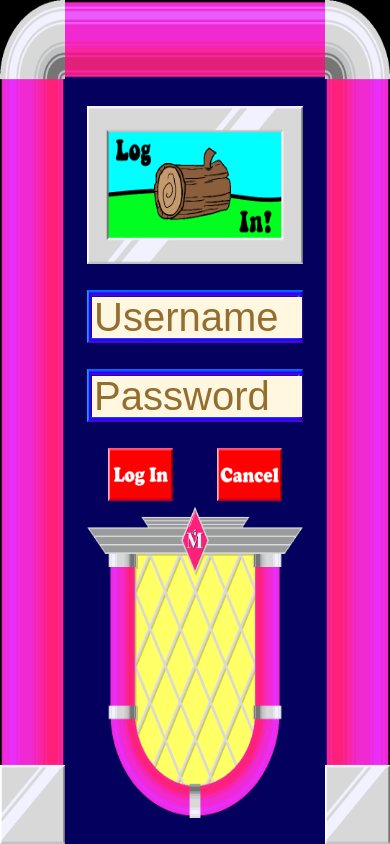
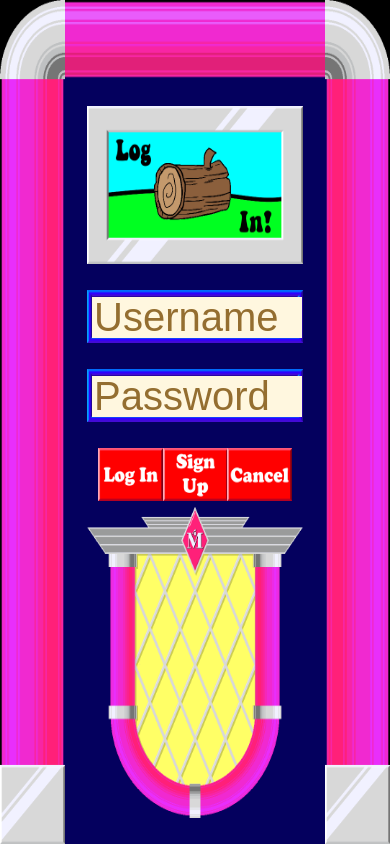
Before and after one commit to Mollydunnn/COMP322, a website: page www/SignUp.html in a window 390 px wide. Drawn offline with Linux system fonts and the light colour scheme.

Commit message:
Added sign in and exit buttons

```diff
--- a/www/SignUp.html
+++ b/www/SignUp.html
@@ -33,6 +33,7 @@
     <input type="text" id="Password" placeholder="Password">
 
     <a href="index.html"><img src="img/Login/ButLog.png" id="ButLog"></a>
+    <a href="index.html"><img src="img/Login/ButSign.png" id="ButSign"></a>
     <a href="index.html"><img src="img/UI/ButCancel.png" id="ButCancel"></a>
     <img src="img/UI/Vent.png" id="Vent">
     <!--<script src="../platforms/ios/platform_www/cordova.js"></script>-->
--- a/www/css/SignUp.css
+++ b/www/css/SignUp.css
@@ -48,7 +48,6 @@ body {
     left: 23.611%;
     height: 4.6875%;
     width: 52.778%;
-
     border: none;
     background-color: #FFF7DF;
     color: #946E30;
@@ -61,7 +60,6 @@ body {
     left: 23.611%;
     height: 4.6875%;
     width: 52.778%;
-
     border: none;
     background-color: #FFF7DF;
     color: #946E30;
@@ -71,7 +69,15 @@ body {
 #ButLog {
     position: fixed;
     top: 53.125%;
-    left: 27.778%;
+    left: 25%;
+    height: 6.25%;
+    width: 16.667%;
+}
+
+#ButSign {
+    position: fixed;
+    top: 53.125%;
+    left: 41.667%;
     height: 6.25%;
     width: 16.667%;
 }
@@ -79,7 +85,7 @@ body {
 #ButCancel {
     position: fixed;
     top: 53.125%;
-    left: 55.556%;
+    left: 58.333%;
     height: 6.25%;
     width: 16.667%;
 }
@@ -93,5 +99,5 @@ body {
 }
 
 ::placeholder {
-  color: #946E30;
+    color: #946E30;
 }
```
Also changed, not shown: www/css/index.css (+8 -0 lines), www/index.html (+1 -0 lines), www/img/Login/ButSign.png (added), www/img/Main/Exit.png (added).
